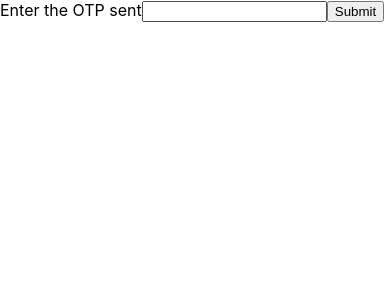
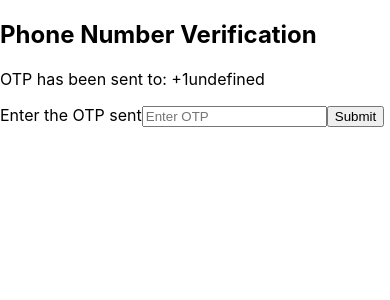
Before and after one commit to adithi2905/unified-kyc-system, a React (Create React App) app in the folder frontend/my-app/: page /otp in a window 390 px wide. Shown: the top 300 px of the page. Built offline with nearby package versions, Linux system fonts and the light colour scheme; no server answers.

Commit message:
Fixed the errors in phone number verification

```diff
--- a/frontend/my-app/src/components/forms/PhoneOrEmailVerification.js
+++ b/frontend/my-app/src/components/forms/PhoneOrEmailVerification.js
@@ -1,74 +1,88 @@
-import React, {useEffect,useState} from "react";
+import React, { useEffect, useState } from "react";
 import { useLocation } from "react-router-dom";
-import {auth,RecaptchaVerifier, signInWithPhoneNumber} from "./firebase-config.js";
+import { auth, RecaptchaVerifier, signInWithPhoneNumber } from "./firebase-config.js";
 
-const PhoneOrEmailVerification = () =>{
+const PhoneOrEmailVerification = () => {
     const location = useLocation();
     const formData = location.state || {};
-    const [otp,setOtp]=useState("");
-    const [confirmationResult, setConfirmationResult]=useState(null);
-    const [verificationResult,setVerificationResult]=useState(null);
-    useEffect(() =>  {
-        const sendOTP= async()=>
-        {
-            try{
+    const [otp, setOtp] = useState("");
+    const [confirmationResult, setConfirmationResult] = useState(null);
+    const fullPhoneNumber = `+1${formData.contact}`;
+
+    useEffect(() => {
+        const sendOTP = async () => {
+            try {
+
                 if (!auth) {
                     console.error("Firebase Auth is not initialized!");
-                    return;}
+                    return;
+                }
+
+                if (!formData.contact) {
+                    alert("Phone number is missing!");
+                    return;
+                }
+
                 if (!window.recaptchaVerifier) {
-                    window.recaptchaVerifier = new RecaptchaVerifier("recaptcha-container", {
+                    window.recaptchaVerifier = new RecaptchaVerifier(auth, "recaptcha-container", {
                         size: "invisible",
-                        callback: (response) => {
-                            console.log("reCAPTCHA verified!");
-                        },
-                        "expired-callback": () => {
-                            console.log("reCAPTCHA expired. Please refresh.");
-                        },
-                    },auth);
+                        callback: () => console.log("reCAPTCHA verified!"),
+                        "expired-callback": () => console.log("reCAPTCHA expired. Please refresh."),
+                    });
                     await window.recaptchaVerifier.render();
                 }
 
-            const confirmation=await signInWithPhoneNumber(auth,formData.contact,window.recaptchaVerifier);
+                const confirmation = await signInWithPhoneNumber(auth,fullPhoneNumber, window.recaptchaVerifier);
                 setConfirmationResult(confirmation);
-            alert("OTP sent successfully");
-            }
-            catch(error)
-            {
-                console.error("Error sending OTP", error);
+                alert("OTP sent successfully!");
+            } catch (error) {
+                console.error("Error sending OTP:", error);
                 alert(`Failed to send OTP: ${error.message}`);
             }
-        }
+        };
+
         sendOTP();
-        },[formData.contact]);
+    }, [fullPhoneNumber]);
 
-        const verifyOTP= async() =>
-        {
-            try{
-            if(!otp)
-            {
-                alert("Pls enter the otp");
+    const verifyOTP = async () => {
+        try {
+            if (!otp) {
+                alert("Please enter the OTP.");
                 return;
             }
-            if(confirmationResult)
-            {
+
+            if (!confirmationResult) {
+                alert("OTP verification failed! Please request a new OTP.");
+                return;
+            }
+
             await confirmationResult.confirm(otp);
-            alert("Phone number verified successfully");
-
-            }
-            }
-            catch(error)
-            {
-                console.log(error);
-                alert(error.message);
+            alert("Phone number verified successfully!");
+        } catch (error) {
+            console.error("Error verifying OTP:", error);
+            alert("Invalid OTP. Please try again.");
         }
     };
-    return (<div><div id="recaptcha-container"></div>
+
+    return (
+        <div>
+            <h2>Phone Number Verification</h2>
+            <p>OTP has been sent to: {fullPhoneNumber}</p>
+            <div id="recaptcha-container"></div>
+
             <label htmlFor="otp">Enter the OTP sent</label>
-        <input type="text" name="otp" id="otp" value={otp} onChange={(e)=>setOtp(e.target.value)}/>
+            <input
+                type="text"
+                name="otp"
+                id="otp"
+                value={otp}
+                maxLength={6}
+                placeholder="Enter OTP"
+                onChange={(e) => setOtp(e.target.value)}
+            />
             <button onClick={verifyOTP}>Submit</button>
         </div>
+    );
+};
 
-    );
-
-};
 export default PhoneOrEmailVerification;
```
Lines whose indentation alone changed are shown as unchanged.
